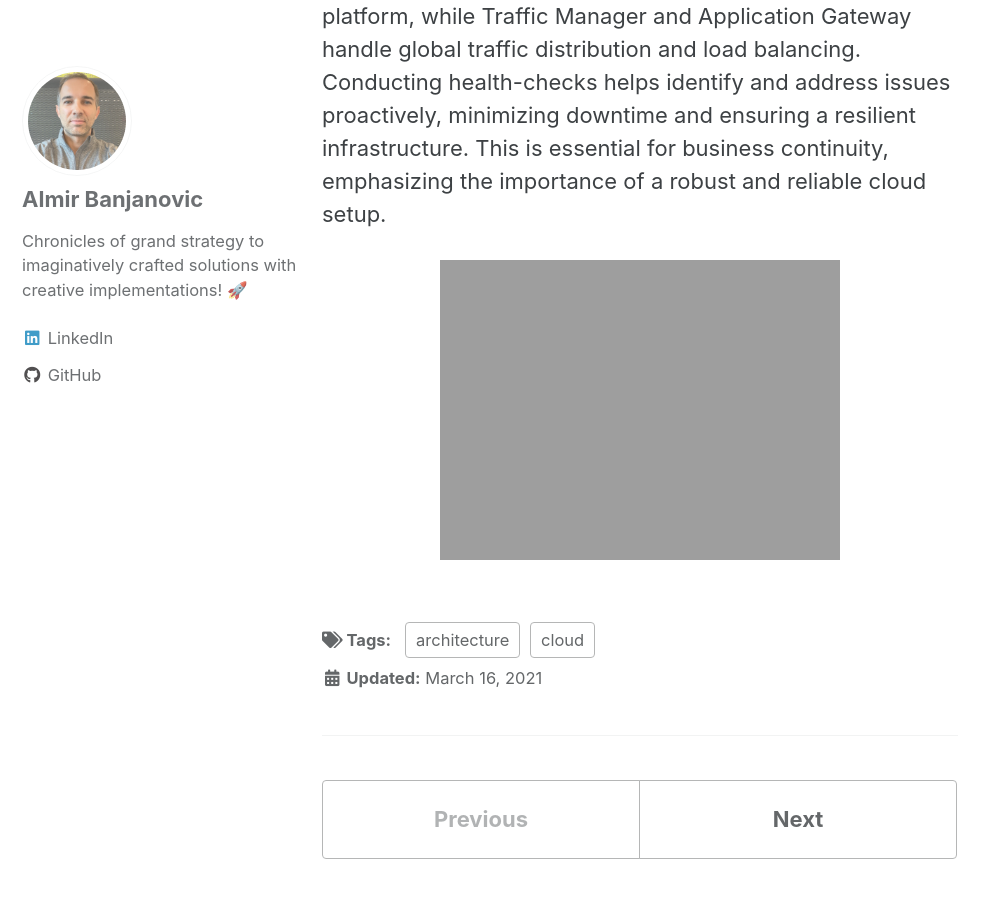
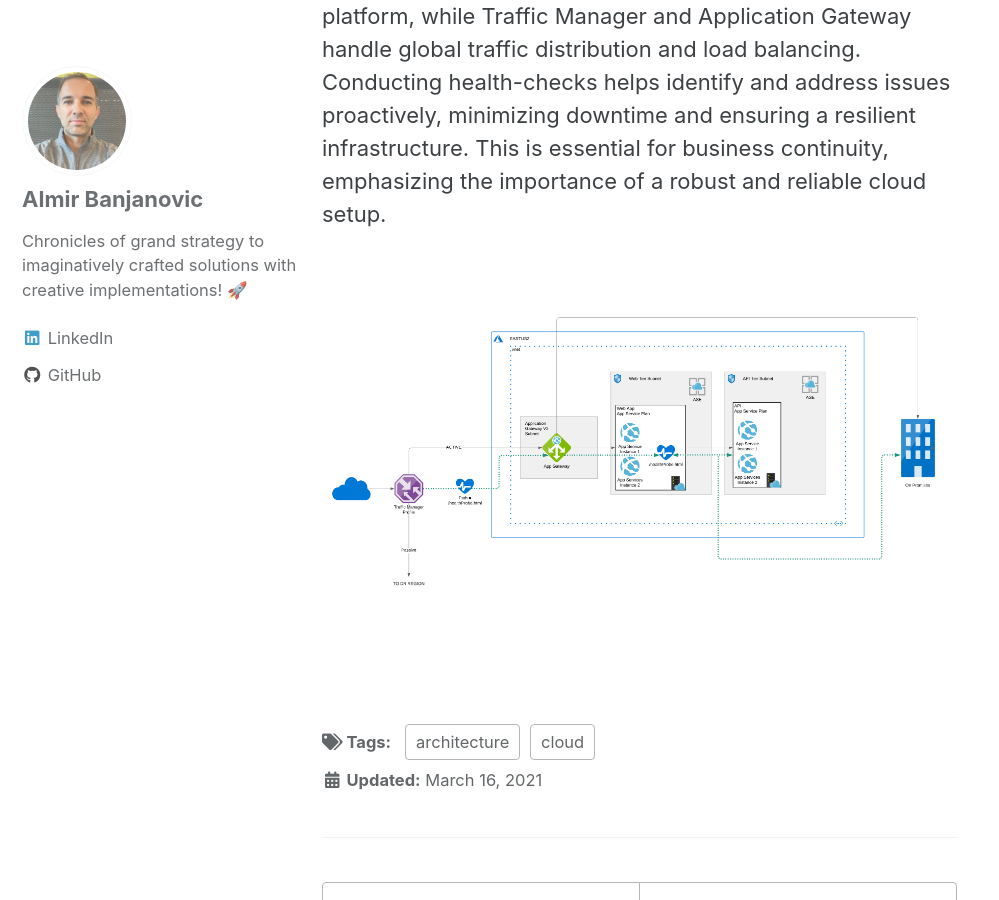
Before and after one commit to almirbanjanovic/roadtocloud.github.io, a Jekyll site: the page built from _posts/2021-03-16-azure-single-region-health-check.md, in a window 1280 px wide and 900 px high, scrolled down 569 px. Shown: the whole window, without its empty margins (0-999 px from the left). Built offline with Jekyll 4.4.1, drawn with Linux system fonts in a browser that asks for light colours; cached includes are drawn as plain includes; comment, search, counter and statistics services are not loaded.

Commit message:
Update 2021-03-16-azure-single-region-health-check.md

```diff
--- a/_posts/2021-03-16-azure-single-region-health-check.md
+++ b/_posts/2021-03-16-azure-single-region-health-check.md
@@ -12,4 +12,4 @@ In an Active/Passive Dual-Region Architecture on Microsoft Azure, key services l
 
 ASE and App Services provide a secure and scalable platform, while Traffic Manager and Application Gateway handle global traffic distribution and load balancing. Conducting health-checks helps identify and address issues proactively, minimizing downtime and ensuring a resilient infrastructure. This is essential for business continuity, emphasizing the importance of a robust and reliable cloud setup.
 
-![image-center]({{ site.url }}{{ site.baseurl }}/assets/images/branching-strategies-decision-guide.jpg){: .align-center}
+![image-center]({{ site.url }}{{ site.baseurl }}/assets/images/ase-single-region-health-check.png){: .align-center}
```
